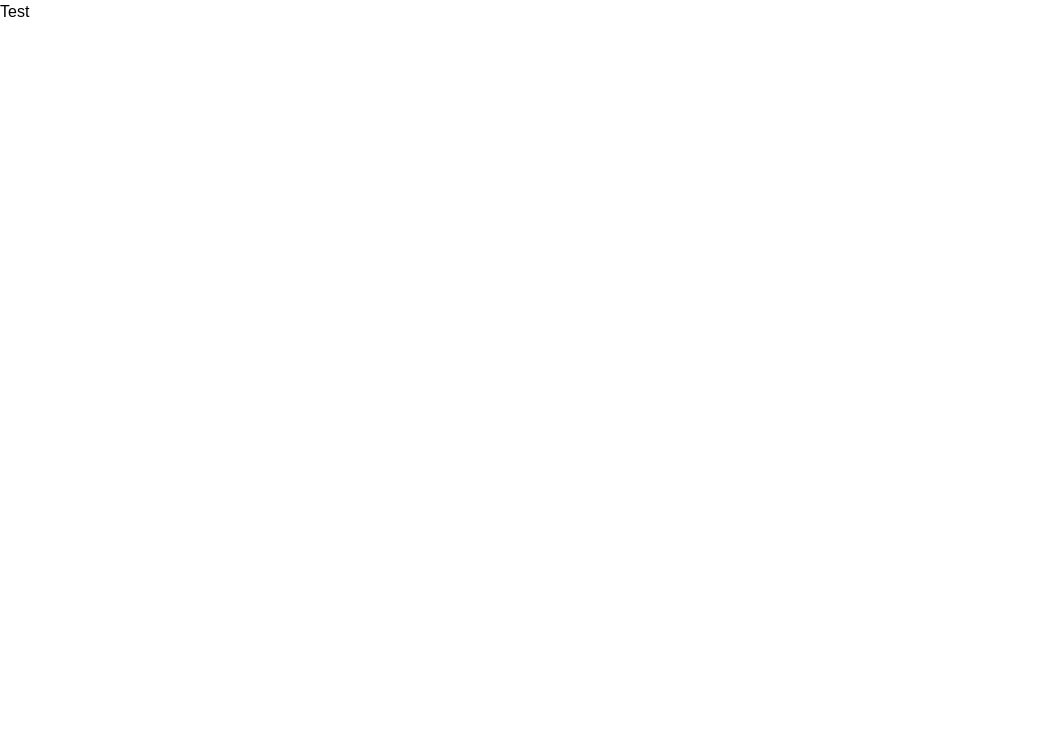
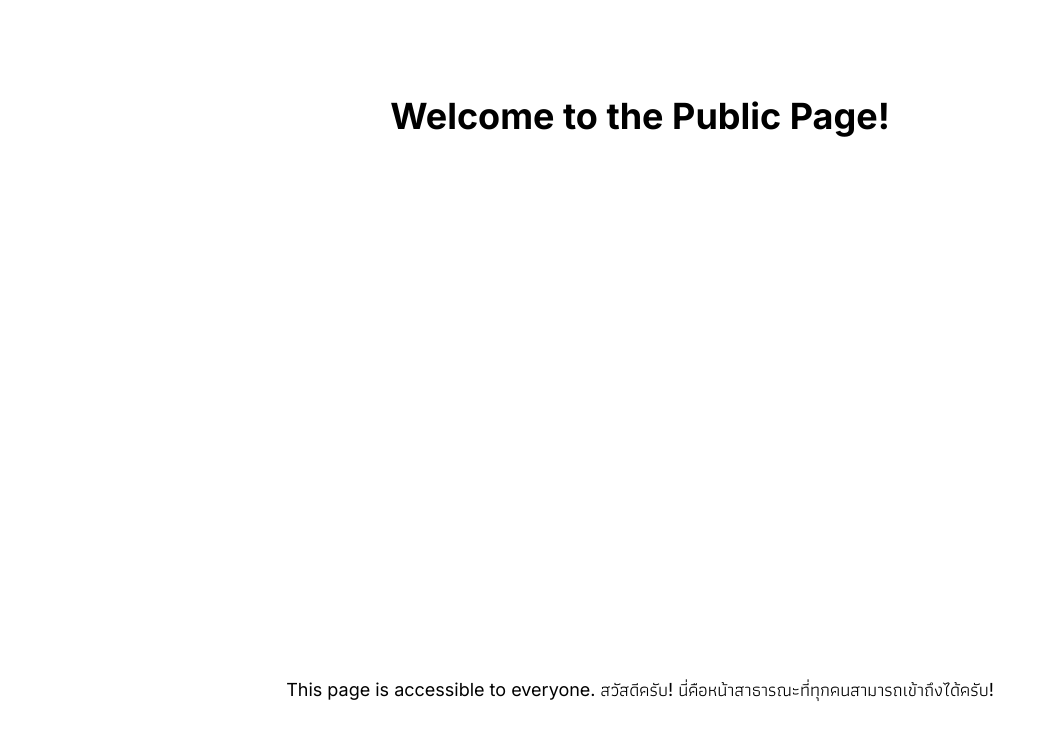
Before and after one commit to suphanatchanlek30/Event-Around-Project-Frontend, a Next.js app: page / in a window 1280 px wide. Shown: the top 738 px of the page, without its empty margins (0-1056 px from the left). Built offline with nearby package versions, Linux system fonts and the light colour scheme.

Commit message:
seting font for projest

```diff
--- /dev/null
+++ b/app/(public)/page.tsx
@@ -0,0 +1,10 @@
+export default function Home() {
+  return (
+    <main className="flex min-h-screen flex-col items-center justify-between p-24">
+      <h1 className="text-4xl font-bold">Welcome to the Public Page!</h1>
+      <p className="mt-4 text-lg">
+        This page is accessible to everyone. สวัสดีครับ! นี่คือหน้าสาธารณะที่ทุกคนสามารถเข้าถึงได้ครับ!
+      </p>
+    </main>
+  );
+}
--- a/app/globals.css
+++ b/app/globals.css
@@ -4,12 +4,11 @@
 @theme inline {
   --color-background: var(--background);
   --color-foreground: var(--foreground);
-  --font-sans: var(--font-geist-sans);
-  --font-mono: var(--font-geist-mono);
+  --font-sans: var(--font-inter), var(--font-athiti), sans-serif;
 }
 
 body {
   background: var(--background);
   color: var(--foreground);
-  font-family: Arial, Helvetica, sans-serif;
+  font-family: var(--font-inter), var(--font-athiti), sans-serif;
 }
--- a/app/layout.tsx
+++ b/app/layout.tsx
@@ -1,15 +1,16 @@
 import type { Metadata } from "next";
-import { Geist, Geist_Mono } from "next/font/google";
+import { Athiti, Inter } from "next/font/google";
 import "./globals.css";
 
-const geistSans = Geist({
-  variable: "--font-geist-sans",
+const inter = Inter({
+  variable: "--font-inter",
   subsets: ["latin"],
 });
 
-const geistMono = Geist_Mono({
-  variable: "--font-geist-mono",
-  subsets: ["latin"],
+const athiti = Athiti({
+  weight: ["300", "400", "500", "600", "700"],
+  variable: "--font-athiti",
+  subsets: ["thai"],
 });
 
 export const metadata: Metadata = {
@@ -25,7 +26,7 @@ export default function RootLayout({
   return (
     <html
       lang="en"
-      className={`${geistSans.variable} ${geistMono.variable} h-full antialiased`}
+      className={`${inter.variable} ${athiti.variable} h-full antialiased`}
     >
       <body className="min-h-full flex flex-col">{children}</body>
     </html>
--- a/app/page.tsx
+++ /dev/null
@@ -1,5 +0,0 @@
-export default function Home() {
-  return (
-    <div>Test</div>
-  );
-}
```
Also changed, not shown: app/(public)/public.txt (deleted).
